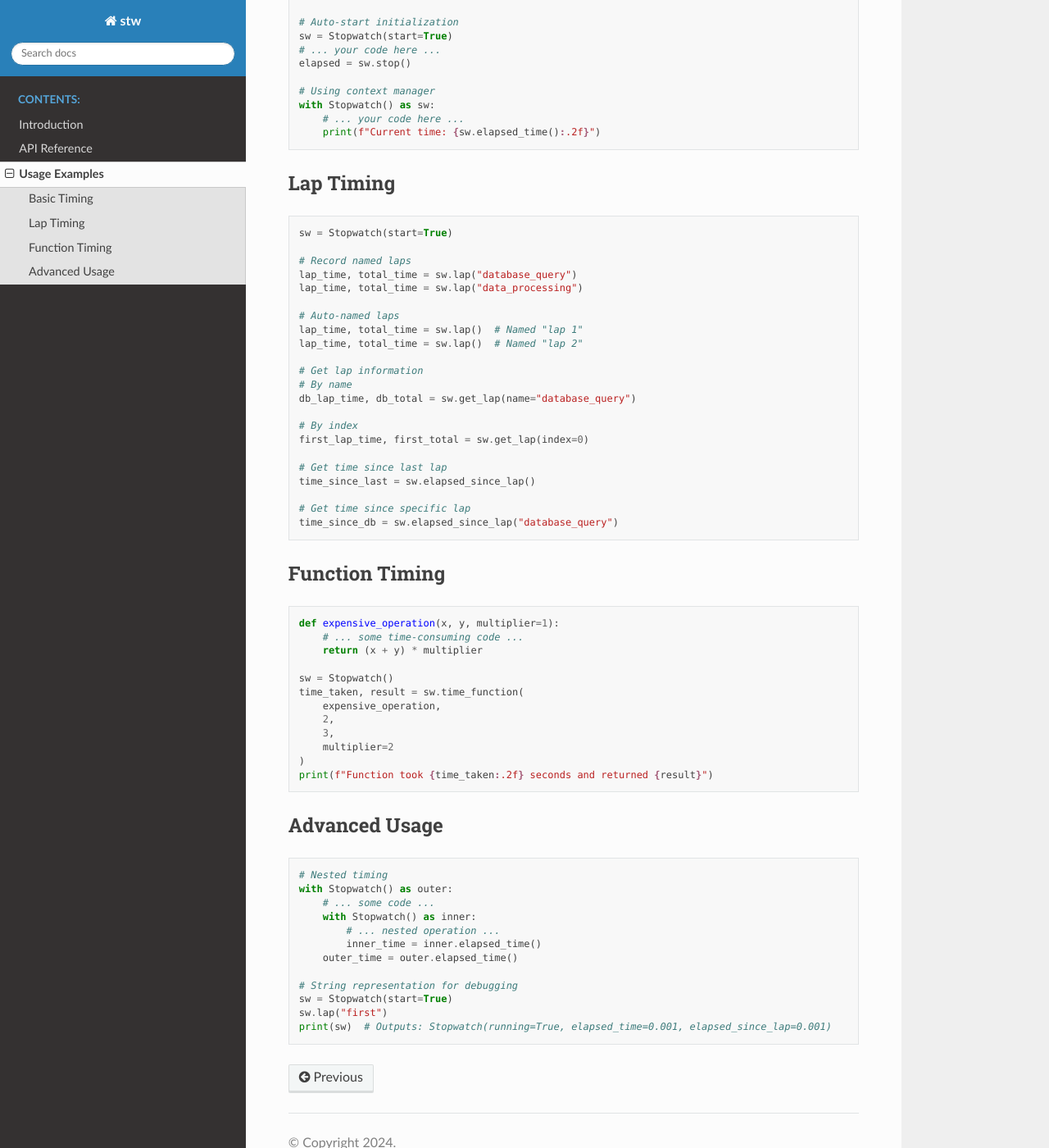
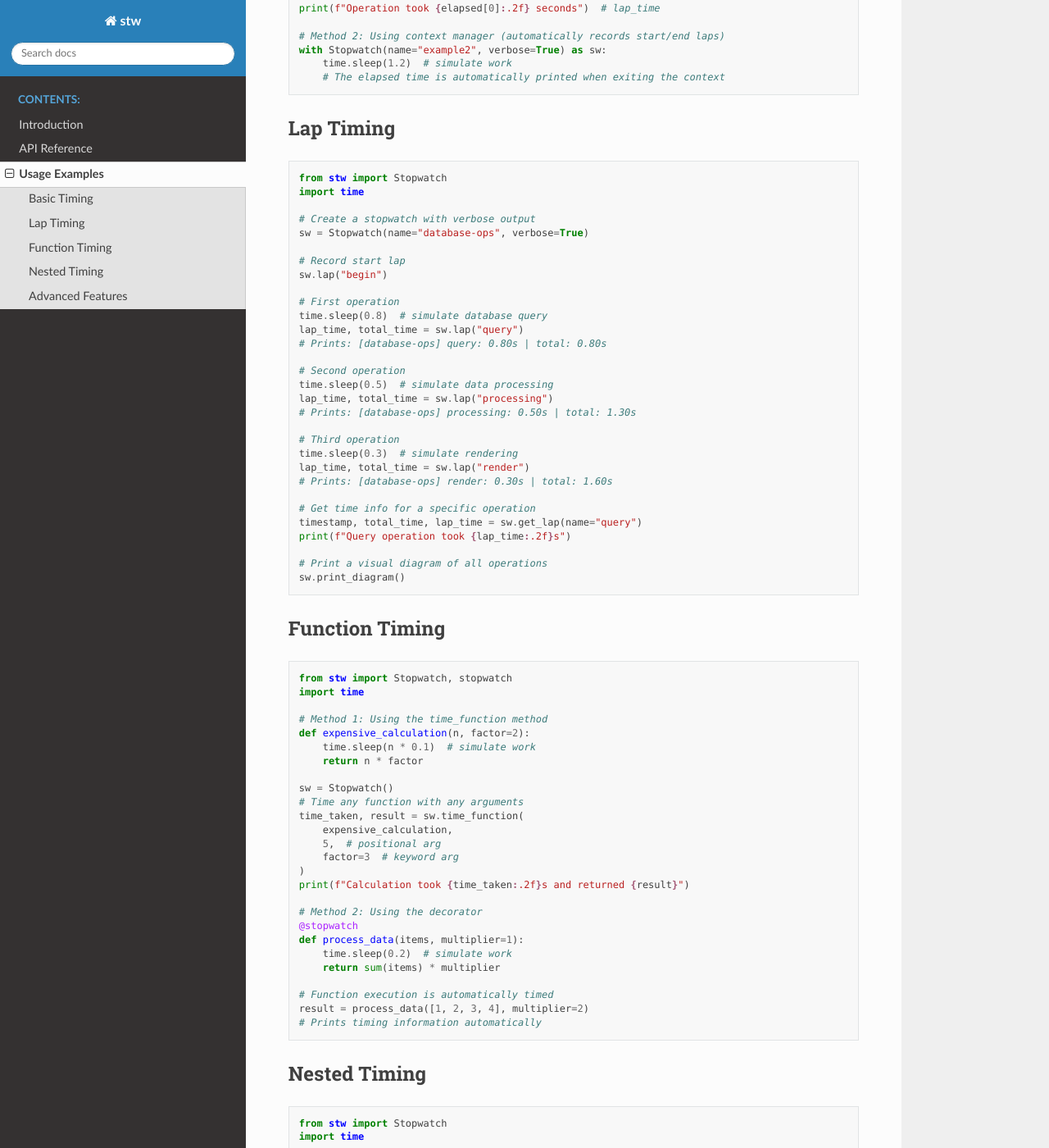
Before and after one commit to GulkoA/stw, a Sphinx documentation site: the page built from docs/examples.rst, in a window 1280 px wide and 1400 px high, scrolled down 361 px. Shown: the whole window at 82% size. Built offline with Sphinx 7.4.7 and the Read the Docs theme 3.1.0, drawn with Linux system fonts in a browser that asks for light colours; some of the changed text lies outside the part shown.

Commit message:
Refactor Stopwatch library: enhance functionality and documentation
- Updated API documentation to reflect changes in the Stopwatch class and its methods.
- Improved examples in the documentation to demonstrate new features like lap timing and context manager usage.
- Added a decorator for timing function execution.
- Introduced human-readable time formatting utility.
- Enhanced Stopwatch class with better lap management and visualization features.
- Updated tests to cover new functionality and ensure robustness.
- Removed deprecated code and cleaned up existing tests for clarity and efficiency.

```diff
--- a/docs/examples.rst
+++ b/docs/examples.rst
@@ -9,84 +9,138 @@ Basic Timing
 .. code-block:: python
 
     from stw import Stopwatch
+    import time
 
-    # Simple start/stop
-    sw = Stopwatch()
-    sw.start()
-    # ... your code here ...
-    elapsed = sw.stop()
-    print(f"Operation took {elapsed:.2f} seconds")
+    # Method 1: Recording laps manually
+    sw = Stopwatch(name="example1")
+    sw.lap("start")
+    time.sleep(1.5)  # simulate work
+    elapsed = sw.lap("end")
+    print(f"Operation took {elapsed[0]:.2f} seconds")  # lap_time
 
-    # Auto-start initialization
-    sw = Stopwatch(start=True)
-    # ... your code here ...
-    elapsed = sw.stop()
-
-    # Using context manager
-    with Stopwatch() as sw:
-        # ... your code here ...
-        print(f"Current time: {sw.elapsed_time():.2f}")
+    # Method 2: Using context manager (automatically records start/end laps)
+    with Stopwatch(name="example2", verbose=True) as sw:
+        time.sleep(1.2)  # simulate work
+        # The elapsed time is automatically printed when exiting the context
 
 Lap Timing
 ---------
 
 .. code-block:: python
 
-    sw = Stopwatch(start=True)
+    from stw import Stopwatch
+    import time
 
-    # Record named laps
-    lap_time, total_time = sw.lap("database_query")
-    lap_time, total_time = sw.lap("data_processing")
+    # Create a stopwatch with verbose output
+    sw = Stopwatch(name="database-ops", verbose=True)
 
-    # Auto-named laps
-    lap_time, total_time = sw.lap()  # Named "lap 1"
-    lap_time, total_time = sw.lap()  # Named "lap 2"
+    # Record start lap
+    sw.lap("begin")
 
-    # Get lap information
-    # By name
-    db_lap_time, db_total = sw.get_lap(name="database_query")
+    # First operation
+    time.sleep(0.8)  # simulate database query
+    lap_time, total_time = sw.lap("query")
+    # Prints: [database-ops] query: 0.80s | total: 0.80s
 
-    # By index
-    first_lap_time, first_total = sw.get_lap(index=0)
+    # Second operation
+    time.sleep(0.5)  # simulate data processing
+    lap_time, total_time = sw.lap("processing")
+    # Prints: [database-ops] processing: 0.50s | total: 1.30s
 
-    # Get time since last lap
-    time_since_last = sw.elapsed_since_lap()
+    # Third operation
+    time.sleep(0.3)  # simulate rendering
+    lap_time, total_time = sw.lap("render")
+    # Prints: [database-ops] render: 0.30s | total: 1.60s
 
-    # Get time since specific lap
-    time_since_db = sw.elapsed_since_lap("database_query")
+    # Get time info for a specific operation
+    timestamp, total_time, lap_time = sw.get_lap(name="query")
+    print(f"Query operation took {lap_time:.2f}s")
+
+    # Print a visual diagram of all operations
+    sw.print_diagram()
 
 Function Timing
 -------------
 
 .. code-block:: python
 
-    def expensive_operation(x, y, multiplier=1):
-        # ... some time-consuming code ...
-        return (x + y) * multiplier
+    from stw import Stopwatch, stopwatch
+    import time
+
+    # Method 1: Using the time_function method
+    def expensive_calculation(n, factor=2):
+        time.sleep(n * 0.1)  # simulate work
+        return n * factor
 
     sw = Stopwatch()
+    # Time any function with any arguments
     time_taken, result = sw.time_function(
-        expensive_operation,
-        2,
-        3,
-        multiplier=2
+        expensive_calculation,
+        5,  # positional arg
+        factor=3  # keyword arg
     )
-    print(f"Function took {time_taken:.2f} seconds and returned {result}")
+    print(f"Calculation took {time_taken:.2f}s and returned {result}")
 
-Advanced Usage
+    # Method 2: Using the decorator
+    @stopwatch
+    def process_data(items, multiplier=1):
+        time.sleep(0.2)  # simulate work
+        return sum(items) * multiplier
+
+    # Function execution is automatically timed
+    result = process_data([1, 2, 3, 4], multiplier=2)
+    # Prints timing information automatically
+
+Nested Timing
 ------------
 
 .. code-block:: python
 
-    # Nested timing
-    with Stopwatch() as outer:
-        # ... some code ...
-        with Stopwatch() as inner:
-            # ... nested operation ...
-            inner_time = inner.elapsed_time()
-        outer_time = outer.elapsed_time()
+    from stw import Stopwatch
+    import time
 
-    # String representation for debugging
-    sw = Stopwatch(start=True)
+    # Timing nested operations
+    with Stopwatch(name="outer", verbose=True) as outer:
+        time.sleep(0.5)  # some initial work
+
+        with Stopwatch(name="inner", verbose=True) as inner:
+            time.sleep(0.8)  # nested operation
+
+        time.sleep(0.3)  # more outer work
+
+        # Access timing information from both stopwatches
+        print(f"Inner operation: {inner.elapsed_total():.2f}s")
+        print(f"Total with overhead: {outer.elapsed_total():.2f}s")
+
+Advanced Features
+--------------
+
+.. code-block:: python
+
+    from stw import Stopwatch
+    import time
+
+    sw = Stopwatch(name="advanced")
+
+    # Record some operations
     sw.lap("first")
-    print(sw)  # Outputs: Stopwatch(running=True, elapsed_time=0.001, elapsed_since_lap=0.001)
+    time.sleep(0.5)
+    sw.lap("second")
+    time.sleep(0.8)
+    sw.lap("third")
+
+    # Get time since a specific lap
+    time_since_second = sw.elapsed_since_lap("second")
+    print(f"Time since 'second' lap: {time_since_second:.2f}s")
+
+    # Get time until a specific lap
+    time_until_second = sw.elapsed_total("second")
+    print(f"Time until 'second' lap: {time_until_second:.2f}s")
+
+    # Access all recorded laps
+    for lap_name, timestamp, total_time, lap_time in sw.laps:
+        print(f"Lap '{lap_name}': {lap_time:.2f}s (Total: {total_time:.2f}s)")
+
+    # Visual representation
+    print(sw)  # Shows current state with elapsed time
+    sw.print_diagram()  # Prints a visual diagram of all laps
--- a/src/stw/__init__.py
+++ b/src/stw/__init__.py
@@ -1 +1,3 @@
 from .stopwatch import Stopwatch
+from .utils import human_readable
+from .decorators import stopwatch
```
Also changed, not shown: README.md (+153 -87 lines), docs/api.rst (+11 -3 lines), docs/index.rst (+21 -11 lines), docs/readme.rst (+24 -12 lines), 5 other files.
